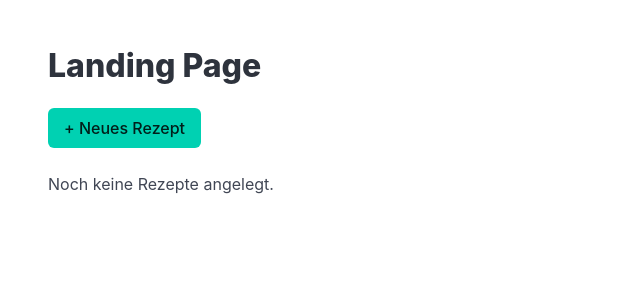
After one commit to DerTBM/rezepte-app, a FastAPI app: template templates/landing.html in a window 1280 px wide. The commit adds this page. Shown: the top 300 px of the page, without its empty margins (0-640 px from the left). Run offline with FastAPI, Linux system fonts and the light colour scheme; the template is opened without the code that fills it, so the values that code supplies are empty.

Commit message:
P6: Create + Delete + Landing Page

```diff
--- a/app/crud.py
+++ b/app/crud.py
@@ -4,3 +4,8 @@ from app.db_models import Rezept
 def get_rezept(session: Session, rezept_id: int) -> Rezept | None:
     """Lädt ein Rezept anhand seiner ID. Gibt None zurück, wenn nicht gefunden."""
     return session.get(Rezept, rezept_id)
+
+def get_alle_rezepte(session: Session) -> list[Rezept]:
+    """Lädt alle Rezepte, sortiert nach ID."""
+    from sqlalchemy import select
+    return session.scalars(select(Rezept).order_by(Rezept.id)).all()
--- a/app/main.py
+++ b/app/main.py
@@ -73,6 +73,7 @@ def rezept_neu_speichern(
 
     return RedirectResponse(url=f"/rezepte/{neues_rezept.id}", status_code=303)
 
+# Rezept HTML-Seite
 @app.get("/rezepte/{rezept_id}", response_class=HTMLResponse)
 def rezept_html(rezept_id: int, request: Request, db: Session = Depends(get_db)):
     rezept = get_rezept(db, rezept_id)
@@ -83,21 +84,20 @@ def rezept_html(rezept_id: int, request: Request, db: Session = Depends(get_db))
     )
 
 
+# Rezept löschen
+@app.post("/rezepte/{rezept_id}/loeschen")
+def rezept_loeschen(rezept_id: int, db: Session = Depends(get_db)):
+    rezept = db.get(Rezept, rezept_id)
+    if rezept is None:
+        raise HTTPException(status_code=404, detail="Rezept nicht gefunden")
+    db.delete(rezept)
+    db.commit()
+    return RedirectResponse(url="/", status_code=303)
 
-
-
-# Alt
-# @app.get("/")
-# def hello():
-#     return {"message": "Hallo Welt"}
-
-# @app.get("/rezepte/ofgy")
-# def get_ofgy():
-#     return build_ofgy()
-
-# @app.get("/rezept-html", response_class=HTMLResponse)
-# def rezept_html(request: Request):
-#     rezept = build_ofgy()
-#     return templates.TemplateResponse(
-#         request, "recipe.html", {"rezept": rezept}
-#     )
+@app.get("/", response_class=HTMLResponse)
+def landing(request: Request, db: Session = Depends(get_db)):
+    from app.crud import get_alle_rezepte
+    rezepte = get_alle_rezepte(db)
+    return templates.TemplateResponse(
+        request, "landing.html", {"rezepte": rezepte}
+    )
--- /dev/null
+++ b/templates/landing.html
@@ -0,0 +1,31 @@
+<!DOCTYPE html>
+<html lang="de">
+<head>
+    <meta charset="UTF-8">
+    <meta name="viewport" content="width=device-width, initial-scale=1.0">
+    <title>Landing Page</title>
+    <link rel="stylesheet" href="https://cdn.jsdelivr.net/npm/bulma@1.0.4/css/bulma.min.css">
+</head>
+<body>
+    <section class="section">
+        <h1 class="title">Landing Page</h1>
+
+        <a href="/rezepte/neu" class="button is-primary mb-5">+ Neues Rezept</a>
+
+        {% if rezepte %}
+            <div class="columns is-multiline">
+                {% for rezept in rezepte %}
+                <div class="column is-one-third">
+                    <a href="/rezepte/{{ rezept.id }}" class="box">
+                        <h2 class="subtitle">{{ rezept.title }}</h2>
+                        <p>{{ rezept.portionen }} · {{ rezept.zubereitungszeit }}</p>
+                    </a>
+                </div>
+                {% endfor %}
+            </div>
+        {% else %}
+            <p>Noch keine Rezepte angelegt.</p>
+        {% endif %}
+    </section>
+</body>
+</html>
```
Also changed, not shown: templates/recipe.html (+8 -0 lines).
